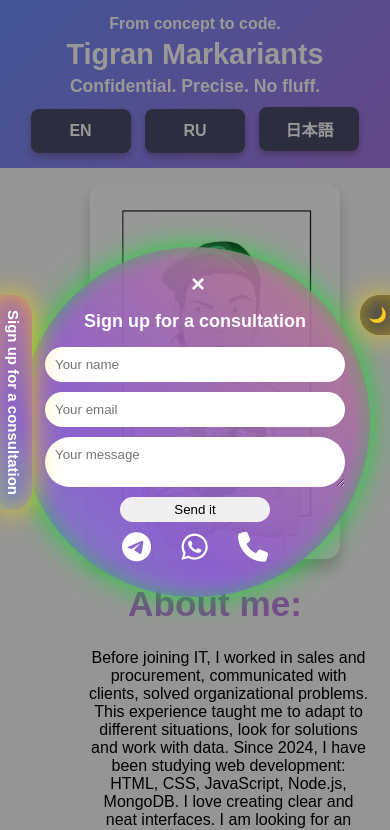
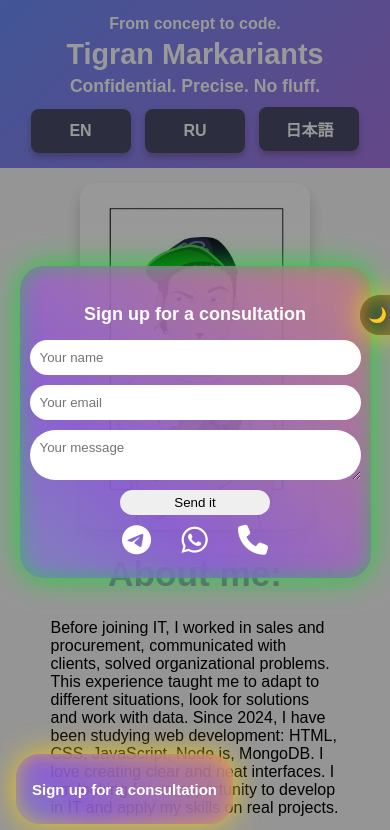
Before and after one commit to MrGreenTig/Portfolio, a website: page index.html in a window 390 px wide. Both pictures are taken after a click on the element "Sign up for a consultation". Shown: the top 830 px of the page. Drawn offline with Linux system fonts and the light colour scheme; a web font is replaced by a local one.

Commit message:
Improve mobile responsiveness of layout

```diff
--- a/styles.css
+++ b/styles.css
@@ -85,16 +85,17 @@ header h1 {
 }
 
 .modal-content {
-    border-radius: 50%;
-    width: 350px;
-    height: 350px;
+    position: relative;
+    border-radius: 24px;
+    width: min(90vw, 360px);
+    max-width: 100%;
     display: flex;
     flex-direction: column;
     justify-content: center;
     align-items: center;
     box-sizing: border-box;
     overflow: hidden;
-    padding-top: 18px;
+    padding: 24px 20px 20px;
 }
 
 .modal-content h2{
@@ -115,10 +116,11 @@ header h1 {
 .close {
     color: #fff;
     position: absolute;
-    right: 20px;
+    top: 12px;
+    right: 16px;
     font-weight: bold;
     cursor: pointer;
-    margin-top: -7px;
+    margin-top: 0;
     transition: color 0.3s ease, transform 0.3s ease, text-shadow 0.3s ease;
 }
 
@@ -127,14 +129,14 @@ header h1 {
     color: #cc0000;
     text-decoration: none;
     cursor: pointer;
-    transform: translateY(56px);
+    transform: scale(1.05);
     text-shadow: 2px 2px 4px rgba(0, 0, 0, 0.2);
 }
 #consultation-form {
     display: flex;
     flex-direction: column;
     align-items: center;
-    width: 80%;
+    width: 100%;
     position: relative;
 }
 #consultation-form input,
@@ -160,9 +162,8 @@ header h1 {
 }
 
 #consultation-form .close {
-    position: absolute;
-    top: -70px;
-    right: 130px;
+    top: 12px;
+    right: 16px;
     font-size: 24px;
     cursor: pointer;
 }
@@ -480,6 +481,42 @@ footer .social-icon:hover {
     .education-block ul li {
         font-size: 0.9rem;
     }
+
+    .portfolio-wrapper {
+        padding: 0 32px;
+    }
+
+    .portfolio-card {
+        flex: 0 0 90vw;
+        max-width: 90vw;
+    }
+
+    .arrow {
+        width: 36px;
+        height: 36px;
+        font-size: 1.5rem;
+    }
+
+    #serviceLabel,
+    .theme-switch {
+        top: auto;
+        bottom: 20px;
+        writing-mode: horizontal-tb;
+        text-orientation: mixed;
+        padding: 10px 16px;
+        border-radius: 24px;
+    }
+
+    #serviceLabel {
+        left: 16px;
+    }
+
+    .theme-switch {
+        right: 16px;
+        left: auto;
+        width: auto;
+        height: auto;
+    }
 }
 /*768px*/
 @media (max-width: 768px) {
@@ -502,6 +539,25 @@ footer .social-icon:hover {
     .education-block p,
     .education-block ul li {
         font-size: 0.95rem;
+    }
+
+    .about {
+        padding-left: 24px;
+        padding-right: 24px;
+    }
+
+    .about-intro {
+        padding: 0 18px;
+        text-align: left;
+    }
+
+    .portfolio-wrapper {
+        padding: 0 40px;
+    }
+
+    .portfolio-card {
+        flex: 0 0 80vw;
+        max-width: 80vw;
     }
 }
 /*768px landscape*/
@@ -562,8 +618,18 @@ footer .social-icon:hover {
         font-size: 20px;
         margin: 0 5px;
     }
+
     .about-content img {
-        max-width: 250px;
+        max-width: 230px;
+    }
+
+    .portfolio-wrapper {
+        padding: 0 28px;
+    }
+
+    .portfolio-card {
+        flex: 0 0 85vw;
+        max-width: 85vw;
     }
 
     .education-block h4 {
@@ -646,7 +712,7 @@ footer .social-icon:hover {
 
 a:not(footer a):not(.social-icon):not(.screenshot a) {
   display: inline-block;
-  width: 240px;
+  width: min(240px, 100%);
   text-align: center;
   color: #fff;
   background: #1d1f299c;
@@ -702,7 +768,9 @@ a:hover:not(footer a):not(.social-icon):not(.screenshot a) {
   padding: 1rem;
   transition: transform 0.3s ease;
   box-sizing: border-box;
-  max-width: 100%;
+  flex: 0 0 280px;
+  max-width: 280px;
+  scroll-snap-align: center;
 }
 
 .portfolio-card:hover {
@@ -747,6 +815,7 @@ a:hover:not(footer a):not(.social-icon):not(.screenshot a) {
   text-decoration: none;
   font-weight: bold;
   transition: background-color 0.3s ease;
+  width: min(220px, 100%);
 }
 
 .project-link:hover {
@@ -770,7 +839,9 @@ a:hover:not(footer a):not(.social-icon):not(.screenshot a) {
   overflow: hidden;
   gap: 16px;
   width: 100%;
-
+  flex: 1;
+  min-width: 0;
+  scroll-snap-type: x mandatory;
 }
 
 
```
